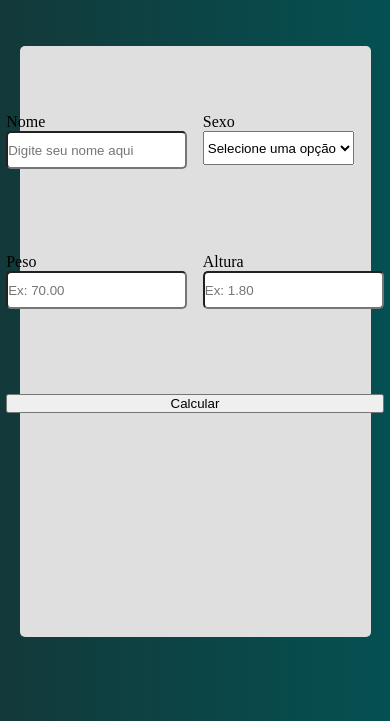
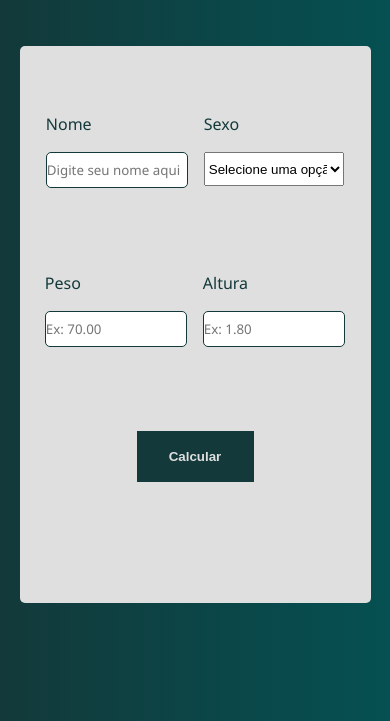
Before and after one commit to eugenio-cyber/javascript-calculadora-imc, a plain HTML site: page index.html in a window 390 px wide. Shown: the part 123-844 px from the top of the page. Drawn offline with Linux system fonts and the light colour scheme.

Commit message:
Responsividade feita

```diff
--- a/index.html
+++ b/index.html
@@ -77,7 +77,7 @@
 
                     </div>
 
-                    <button id="btn" onclick="calc()"> Calcular </button>
+                    <button id="btn" onclick="calc()"> <b> Calcular </b> </button>
 
                 </form>
 
--- a/style.css
+++ b/style.css
@@ -28,8 +28,8 @@ main {
     align-items: flex-start;
     justify-content: center;
     border-radius: 5px;
-    height: 70vh;
-    width: 70vw;
+    height: 66vh;
+    width: 50vw;
 }
 
 h2 {
@@ -37,9 +37,17 @@ h2 {
     color: #DFDFDF;
 }
 
+label {
+    font-family: 'Segoe UI', Tahoma, Geneva, Verdana, sans-serif;
+    font-size: 16px;
+    font-weight: 500;
+    color: #13393A;
+}
+
 form {
     display: flex;
     flex-direction: column;
+    align-items: center;
     margin-top: 8vh;
     gap: 10vh 0vw;
 }
@@ -47,22 +55,40 @@ form {
 .corpo-1 {
     display: flex;
     flex-direction: row;
-
     gap: 0vh 4vw;
 }
 
 .campo {
     display: flex;
     flex-direction: column;
+    gap: 2vh 0vw;
 }
 
 input {
+    font-family: 'Segoe UI', Tahoma, Geneva, Verdana, sans-serif;
     border-radius: 5px;
     height: 4vh;
+    width: 16vw;
+    border: 1px solid #13393A;
 }
 
 select {
     height: 4vh;
+    width: 16vw;
+}
+
+#btn {
+    border: none;
+    background: #13393A;
+    color: #DFDFDF;
+    width: 20vw;
+    height: 6vh;
+    cursor: pointer;
+}
+
+#btn:active {
+    background: #DFDFDF;
+    color: #13393A;
 }
 
 /* TABLET */
@@ -72,6 +98,17 @@ select {
         width: 80vw;
     }
 
+    input {
+        width: 30vw;
+    }
+
+    select {
+        width: 30vw;
+    }
+
+    #btn {
+        width: 24vw;
+    }
 }
 
 /* MOBILE */
@@ -80,4 +117,16 @@ select {
     #corpo {
         width: 90vw;
     }
+
+    input {
+        width: 36vw;
+    }
+
+    select {
+        width: 36vw;
+    }
+
+    #btn {
+        width: 30vw;
+    }
 }
```
